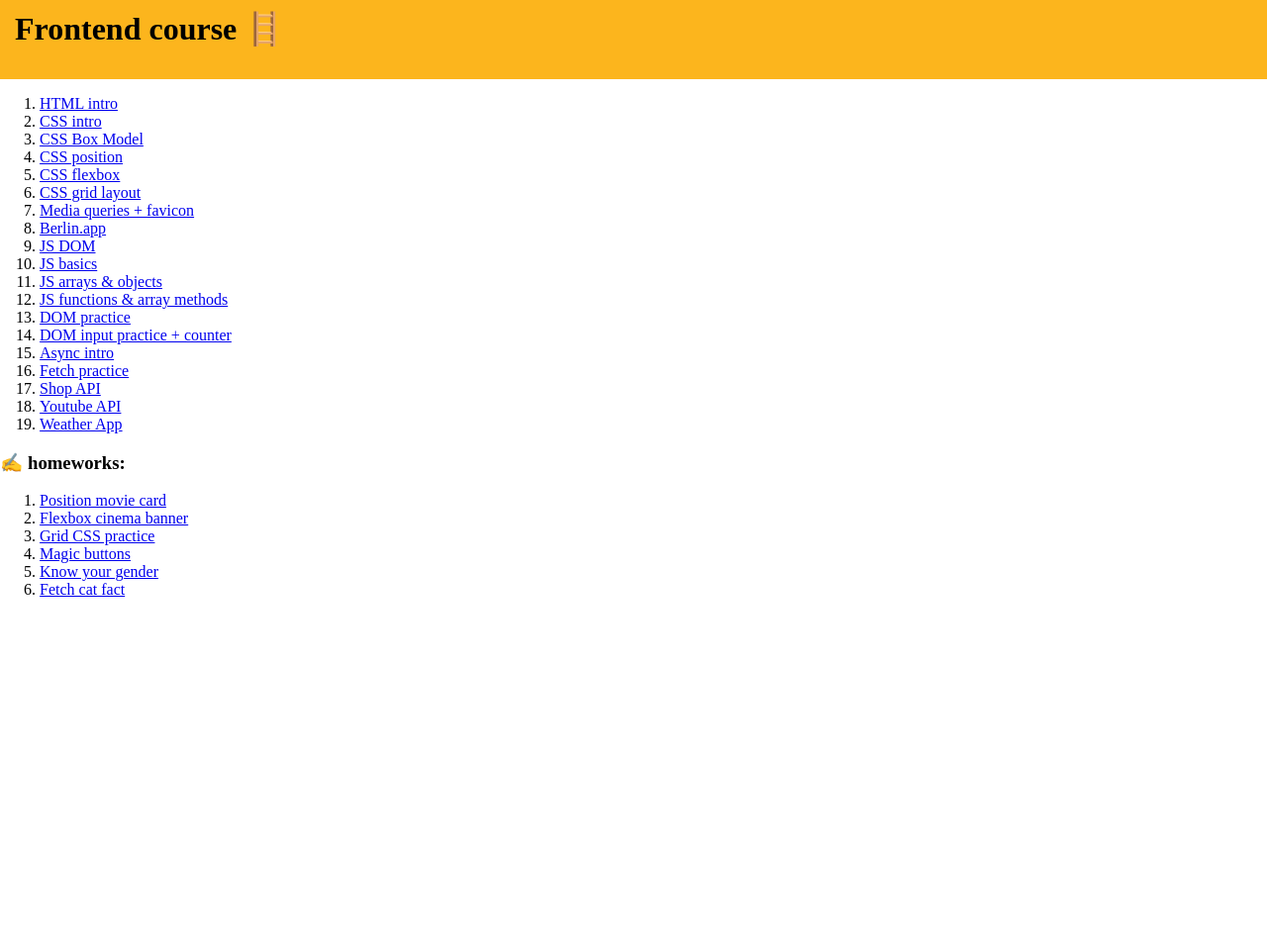
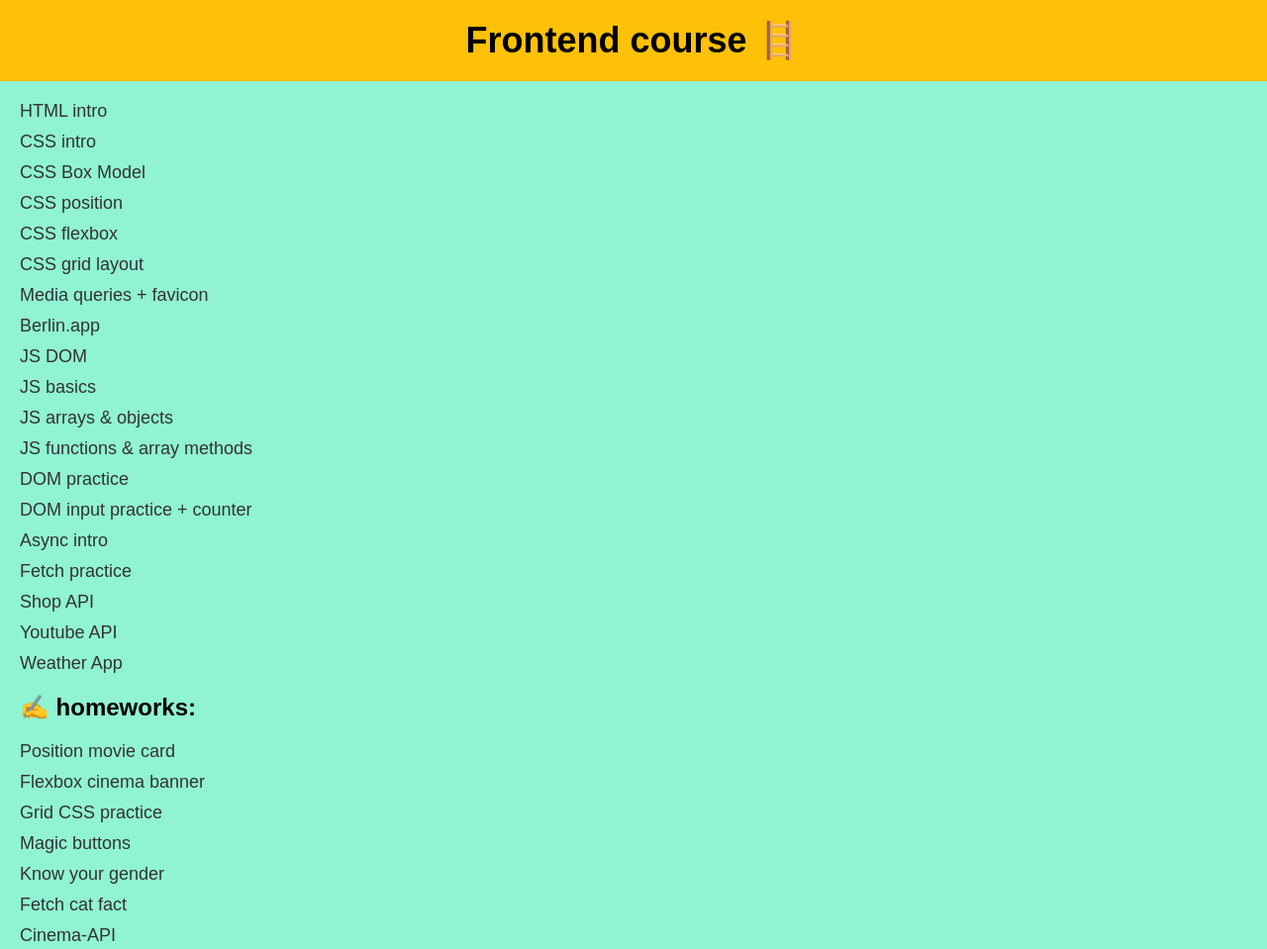
Before and after one commit to AlexAlpine/Learn-JavaScript, a plain HTML site: page index.html in a window 1280 px wide. Shown: the whole page at 99% size. Before the commit the page ends 800 px from the top, so only its background shows below. Drawn offline with Linux system fonts and the light colour scheme.

Commit message:
new style

```diff
--- a/index.html
+++ b/index.html
@@ -30,7 +30,6 @@
       <li><a href="lesson_17/index.html">Shop API</a></li>
       <li><a href="lesson_19/index.html">Youtube API</a></li>
       <li><a href="lesson_20/index.html">Weather App</a></li>
-
     </ol>
     <h3>✍️ homeworks:</h3>
     <ol>
@@ -40,7 +39,7 @@
       <li><a href="hw_9/index.html">Magic buttons</a></li>
       <li><a href="hw_15/index.html">Know your gender </a></li>
       <li><a href="hw_16/index.html">Fetch cat fact </a></li>
-
+      <li><a href="hw_21/index.html">Cinema-API </a></li>
     </ol>
   </body>
 </html>
--- a/style.css
+++ b/style.css
@@ -1,18 +1,46 @@
-
 * {
     box-sizing: border-box;
     }
 
+      body {
+        background-color: rgb(144, 243, 210);
+        font-family: Arial, sans-serif;
+        margin: 0;
+        padding: 0;
+      }
+
       header {
-    width: 100%;
-    height: 80px;
-    padding: 10px 15px;
-    background-color: rgb(252, 181, 29);
-}
-body {
-    margin: 0;
+        background-color: #ffc107;
+        padding: 20px;
+        text-align: center;
       }
 
       h1 {
         margin: 0;
+        font-size: 36px;
       }
+
+      ol {
+        list-style-type: none;
+        padding: 0;
+        margin: 20px;
+      }
+
+      ol li {
+        margin-bottom: 10px;
+      }
+
+      ol li a {
+        text-decoration: none;
+        color: #333;
+        font-size: 18px;
+      }
+
+      ol li a:hover {
+        color: #ffc107;
+      }
+
+      h3 {
+        margin: 20px;
+        font-size: 24px;
+      }
```
Lines whose indentation alone changed are shown as unchanged.
